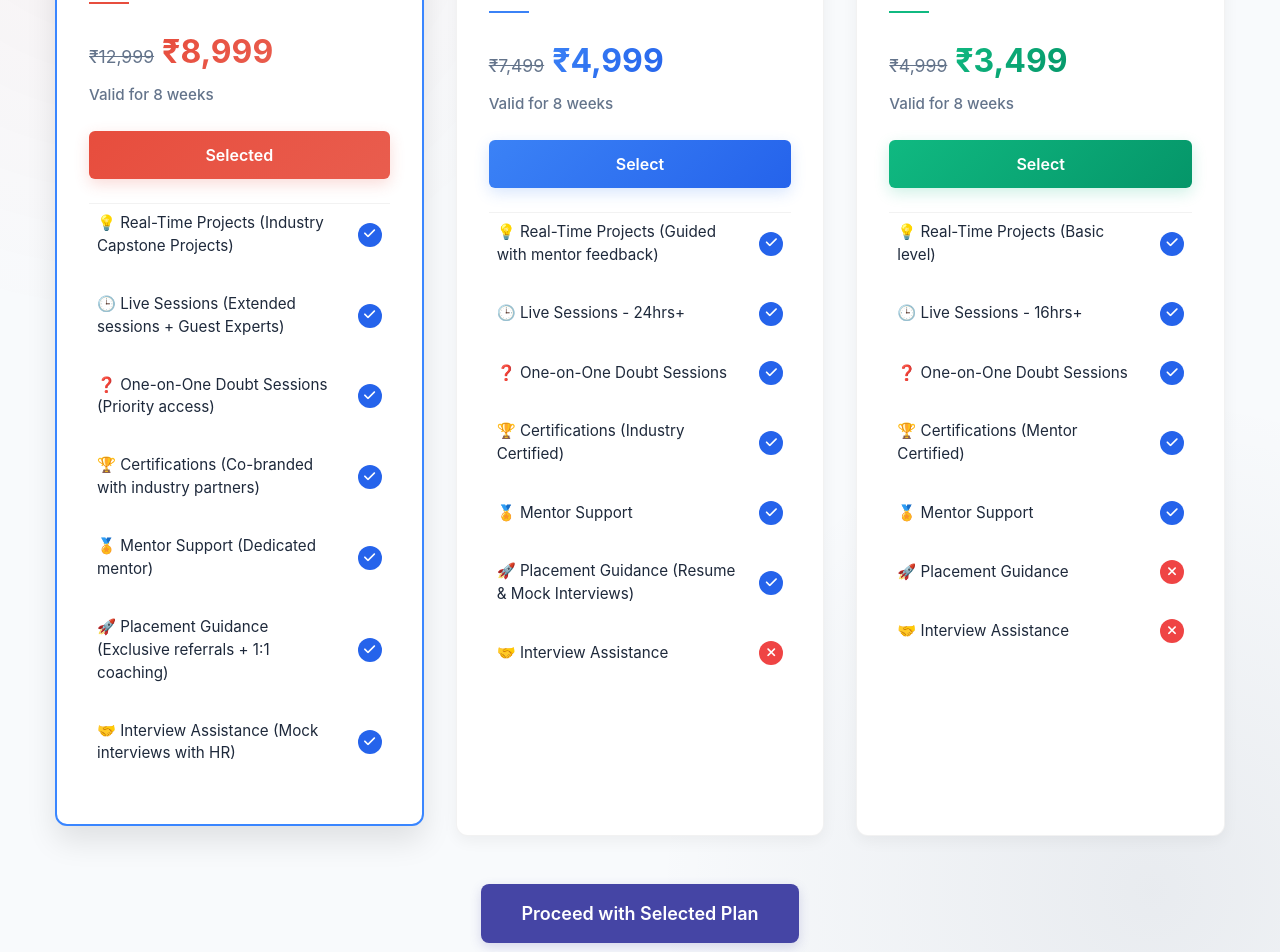
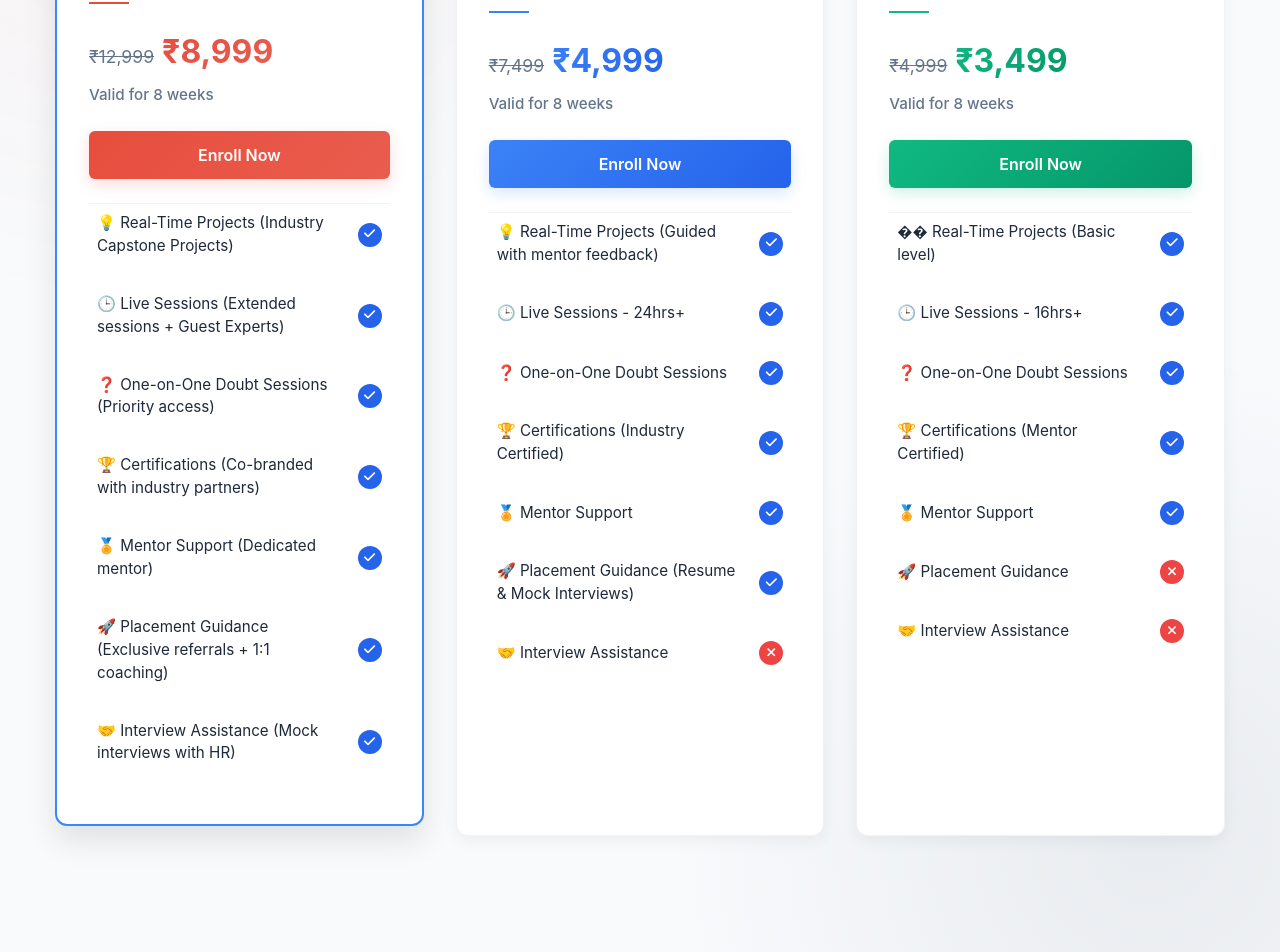
Before and after one commit to rahula320/edtech-website, a React (Create React App) app in the folder client/: page /programs/android-development in a window 1280 px wide. Shown: the part 3180-4132 px from the top of the page. Built offline with nearby package versions, Linux system fonts and the light colour scheme.

Commit message:
Updated pricing section to remove proceed button and make plan selection directly open payment page

```diff
--- a/client/src/pages/ProgramDetail.js
+++ b/client/src/pages/ProgramDetail.js
@@ -386,9 +386,9 @@ function ProgramDetail({ programsData }) {
               <div className="duration">Valid for {program.duration}</div>
               <button
                 className="pricing-button"
-                onClick={() => setSelectedPricingPlan('advanced')}
+                onClick={() => handlePaymentRedirect('advanced')}
               >
-                {selectedPricingPlan === 'advanced' ? 'Selected' : 'Select'}
+                Enroll Now
               </button>
               <ul className="plan-features">
                 <li>
@@ -431,9 +431,9 @@ function ProgramDetail({ programsData }) {
               <div className="duration">Valid for {program.duration}</div>
               <button
                 className="pricing-button"
-                onClick={() => setSelectedPricingPlan('mentor')}
+                onClick={() => handlePaymentRedirect('mentor')}
               >
-                {selectedPricingPlan === 'mentor' ? 'Selected' : 'Select'}
+                Enroll Now
               </button>
               <ul className="plan-features">
                 <li>
@@ -476,13 +476,13 @@ function ProgramDetail({ programsData }) {
               <div className="duration">Valid for {program.duration}</div>
               <button
                 className="pricing-button"
-                onClick={() => setSelectedPricingPlan('self')}
+                onClick={() => handlePaymentRedirect('self')}
               >
-                {selectedPricingPlan === 'self' ? 'Selected' : 'Select'}
+                Enroll Now
               </button>
               <ul className="plan-features">
                 <li>
-                  <span className="feature-text">💡 Real-Time Projects (Basic level)</span>
+                  <span className="feature-text">�� Real-Time Projects (Basic level)</span>
                   <span className="feature-status included"><i className="fas fa-check"></i></span>
                 </li>
                 <li>
@@ -512,15 +512,6 @@ function ProgramDetail({ programsData }) {
               </ul>
             </div>
           </div>
-
-          <div className="pricing-cta">
-            <button
-              className="proceed-button"
-              onClick={() => handlePaymentRedirect(selectedPricingPlan)}
-            >
-              Proceed with Selected Plan
-            </button>
-          </div>
         </div>
       </section>
 
--- /dev/null
+++ b/client/src/reportWebVitals.js
@@ -0,0 +1,13 @@
+const reportWebVitals = (onPerfEntry) => {
+  if (onPerfEntry && onPerfEntry instanceof Function) {
+    import('web-vitals').then(({ getCLS, getFID, getFCP, getLCP, getTTFB }) => {
+      getCLS(onPerfEntry);
+      getFID(onPerfEntry);
+      getFCP(onPerfEntry);
+      getLCP(onPerfEntry);
+      getTTFB(onPerfEntry);
+    });
+  }
+};
+
+export default reportWebVitals;
```
